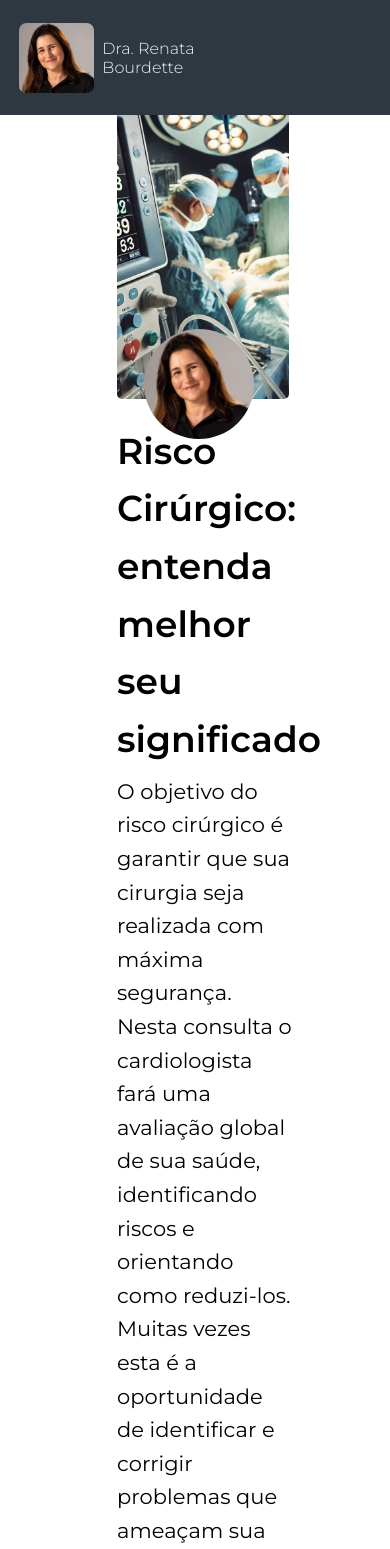
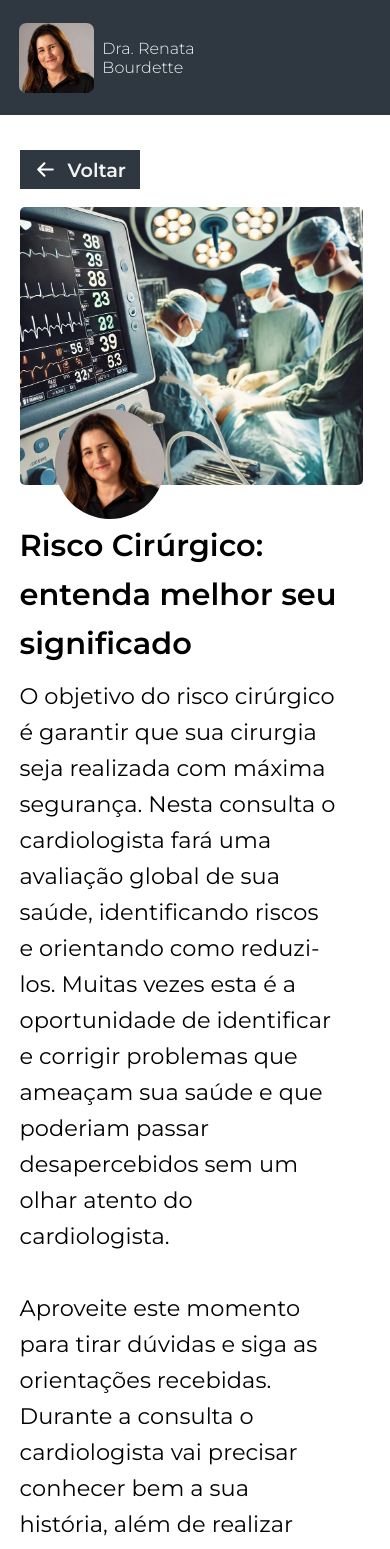
Before and after one commit to rafaelabou1999/site-medico, a Next.js app: page /blog/1 in a window 390 px wide. Shown: the top 1549 px of the page. Built offline with nearby package versions, Linux system fonts and the light colour scheme.

Commit message:
working on responsive

```diff
--- a/src/app/blog/[id]/Blog.module.css
+++ b/src/app/blog/[id]/Blog.module.css
@@ -72,3 +72,74 @@
 
 
 }
+
+@media screen and (max-width:930px){
+    .container{
+        margin: 30% 0% 110px 7%;
+      }
+    .imagem{
+        margin-top: 5%;
+        width: 88vw;
+        height:33vh;
+    }
+
+    .back_btn{
+        border:none;
+        padding: 2%;
+        font-size: 1.2rem;
+        font-weight: 600;
+
+    }
+
+    .text_title{
+        margin-top: 15%;
+        width:97%;
+        font-size: min(7.8vw, 34px) !important;
+    }
+
+    .container_text{
+        margin-top: 3%;
+        width:95%;
+        font-size: 22.5px;
+    }
+
+    .data{
+        text-align: center;
+        padding:1.5%;
+        width:150px;
+        right:10.3%;
+    }
+
+}
+
+@media screen and (max-width:1300px){
+    .container{
+        margin: 150px 5%;
+
+    }
+
+    .imagem{
+        margin-top: 5%;
+        width: 88vw;
+        height:33vh;
+    }
+
+    .text_title{
+        margin-top: 10%;
+        width:97%;
+        font-size: min(7.8vw, 34px) !important;
+    }
+
+    .container_text{
+        margin-top: 3%;
+        width:95%;
+        font-size: 22.5px;
+    }
+
+    .data{
+        text-align: center;
+        padding:1.5%;
+        width:150px;
+        right:10.3%;
+    }
+}
--- a/src/app/components/Galeria/Galeria.module.css
+++ b/src/app/components/Galeria/Galeria.module.css
@@ -26,11 +26,12 @@ grid-template-rows: repeat(2, 400px);
 }
 @media screen and (max-width:630px){
     .image_container{
+        margin-top: 12%;
         grid-template-columns: repeat(1, 90vw);
-        grid-template-rows: repeat(4,357px);
+        grid-template-rows: repeat(4,327px);
     }
     .image{
         width: 90vw !important;
-        height:340px !important;
+        height:310px !important;
     }
 }
```
